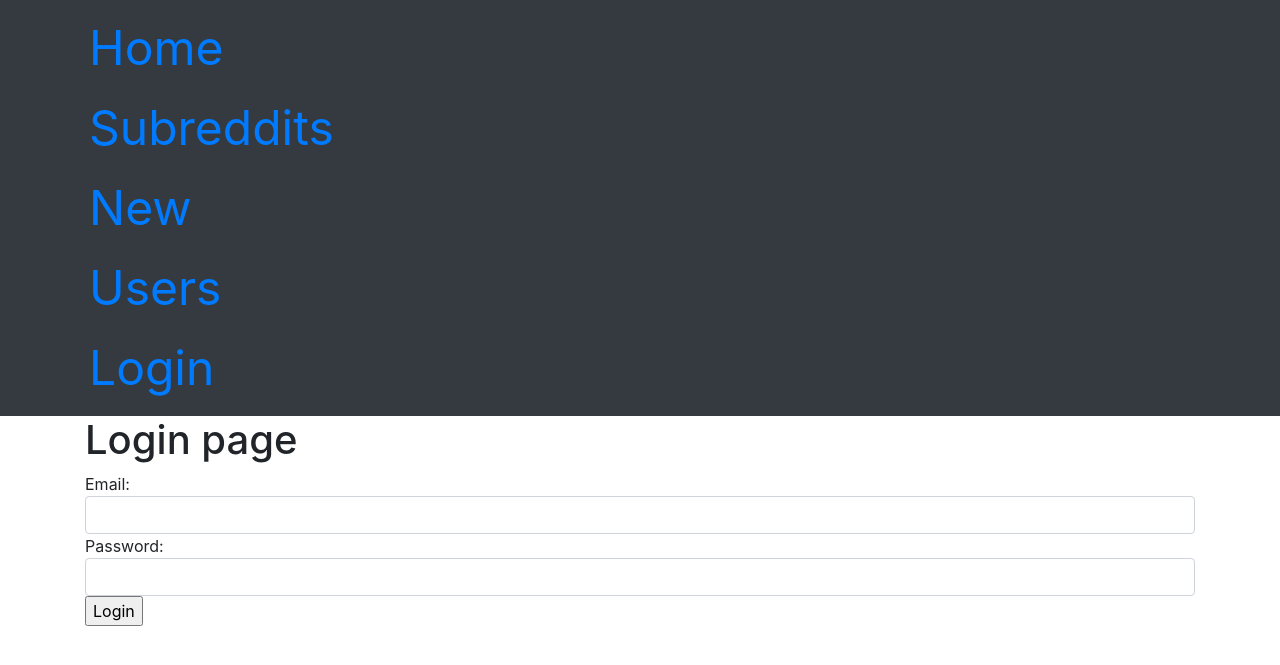
After one commit to wall-daniel/Rails-Reddit-Clone, a Rails app: page /login in a window 1280 px wide. The commit adds this page. Shown: the top 665 px of the page. Run offline with Rails 7, Linux system fonts and the light colour scheme; style sheets or scripts are compiled from the project's sources; some libraries are stand-ins or nearby versions.

Commit message:
implement basic login

```diff
--- /dev/null
+++ b/app/assets/javascripts/sessions.coffee
@@ -0,0 +1,3 @@
+# Place all the behaviors and hooks related to the matching controller here.
+# All this logic will automatically be available in application.js.
+# You can use CoffeeScript in this file: http://coffeescript.org/
--- /dev/null
+++ b/app/assets/stylesheets/sessions.scss
@@ -0,0 +1,3 @@
+// Place all the styles related to the Sessions controller here.
+// They will automatically be included in application.css.
+// You can use Sass (SCSS) here: http://sass-lang.com/
--- a/app/controllers/application_controller.rb
+++ b/app/controllers/application_controller.rb
@@ -1,2 +1,4 @@
 class ApplicationController < ActionController::Base
+  protect_from_forgery with: :exception
+  include SessionsHelper
 end
--- a/app/controllers/posts_controller.rb
+++ b/app/controllers/posts_controller.rb
@@ -11,6 +11,7 @@ class PostsController < ApplicationController
   def create
     @post = Post.new(post_params)
     @post.subreddit_id = params[:subreddit_id]
+    @post.user_id = current_user.id
     if @post.save
       redirect_to Subreddit.find(params[:subreddit_id])
     else
--- /dev/null
+++ b/app/controllers/sessions_controller.rb
@@ -0,0 +1,17 @@
+class SessionsController < ApplicationController
+  def new
+  end
+
+  def create
+    user = User.find_by(email: params[:session][:email].downcase)
+    if user && user.authenticate(params[:session][:password])
+      log_in(user)
+      redirect_to user
+    else
+      render 'new'
+    end
+  end
+
+  def destroy
+  end
+end
--- a/app/views/layouts/_header.html.erb
+++ b/app/views/layouts/_header.html.erb
@@ -6,6 +6,7 @@
         <li class="nav-item"><%= link_to "Subreddits", subreddits_index_url %></li>
         <li class="nav-item"><%= link_to "New", subreddits_new_url %></li>
         <li class="nav-item"><%= link_to "Users", users_index_url %></li>
+        <li class="nav-item"><%= link_to "Login", login_path %></li>
       </ul>
     </nav>
   </div>
--- /dev/null
+++ b/app/views/sessions/new.html.erb
@@ -0,0 +1,7 @@
+<h1>Login page</h1>
+
+<%= form_for(:session, url: login_path) do |f| %>
+  Email: <%= f.text_field :email, class: 'form-control' %>
+  Password: <%= f.password_field :password, class: 'form-control' %>
+  <%= f.submit 'Login' %>
+<% end %>
--- a/config/environments/development.rb
+++ b/config/environments/development.rb
@@ -58,4 +58,5 @@ Rails.application.configure do
   # Use an evented file watcher to asynchronously detect changes in source code,
   # routes, locales, etc. This feature depends on the listen gem.
   config.file_watcher = ActiveSupport::EventedFileUpdateChecker
+
 end
--- a/config/environments/production.rb
+++ b/config/environments/production.rb
@@ -47,7 +47,7 @@ Rails.application.configure do
   # config.action_cable.allowed_request_origins = [ 'http://example.com', /http:\/\/example.*/ ]
 
   # Force all access to the app over SSL, use Strict-Transport-Security, and use secure cookies.
-  # config.force_ssl = true
+  #config.force_ssl = true
 
   # Use the lowest log level to ensure availability of diagnostic information
   # when problems arise.
--- a/config/environments/test.rb
+++ b/config/environments/test.rb
@@ -43,4 +43,5 @@ Rails.application.configure do
 
   # Raises error for missing translations
   # config.action_view.raise_on_missing_translations = true
+
 end
--- a/config/routes.rb
+++ b/config/routes.rb
@@ -1,5 +1,10 @@
 Rails.application.routes.draw do
 
+
+
+  get '/login', to: 'sessions#new'
+  post '/login', to: 'sessions#create'
+  delete '/logout', to: 'sessions#destroy'
 
   get 'users/new'
   get 'users/show'
```
Also changed, not shown: app/helpers/sessions_helper.rb (added, +17 -0 lines), app/views/user/new.html.erb (deleted, +0 -10 lines), test/controllers/sessions_controller_test.rb (added, +9 -0 lines).
